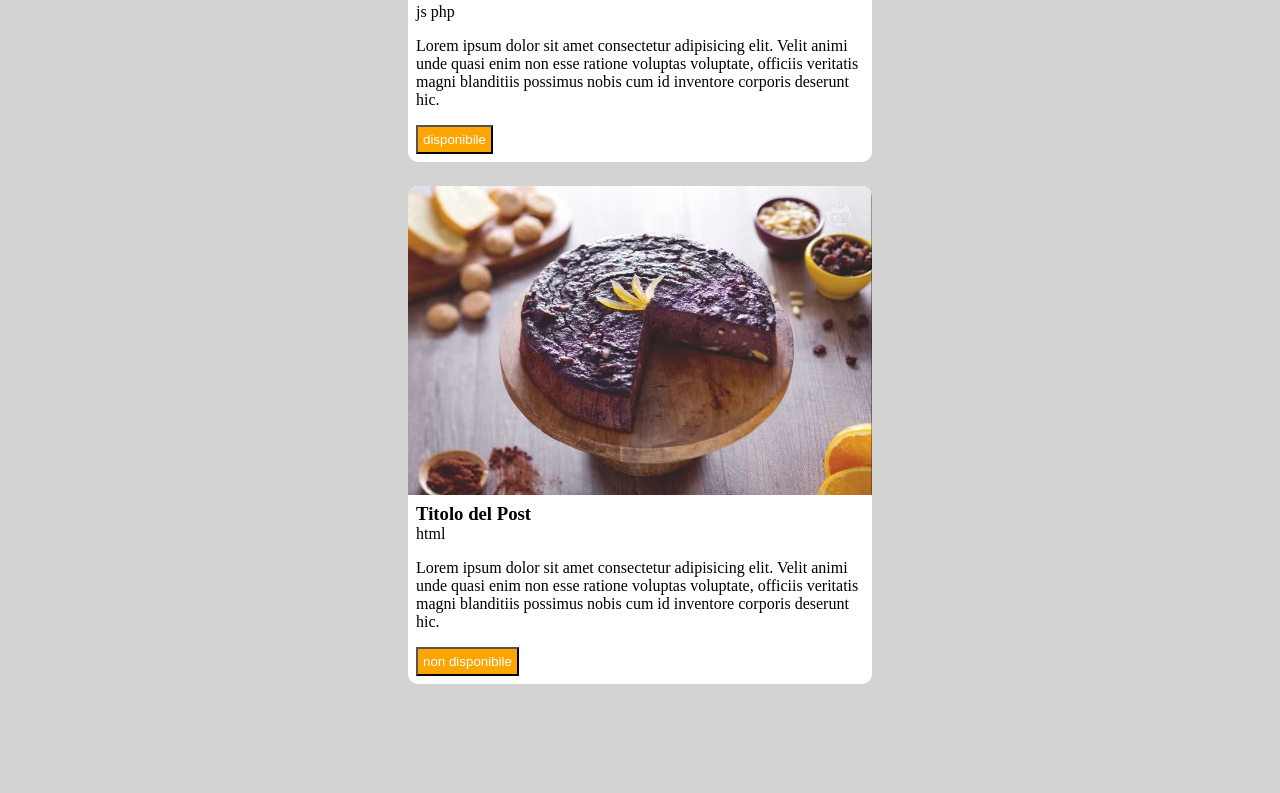
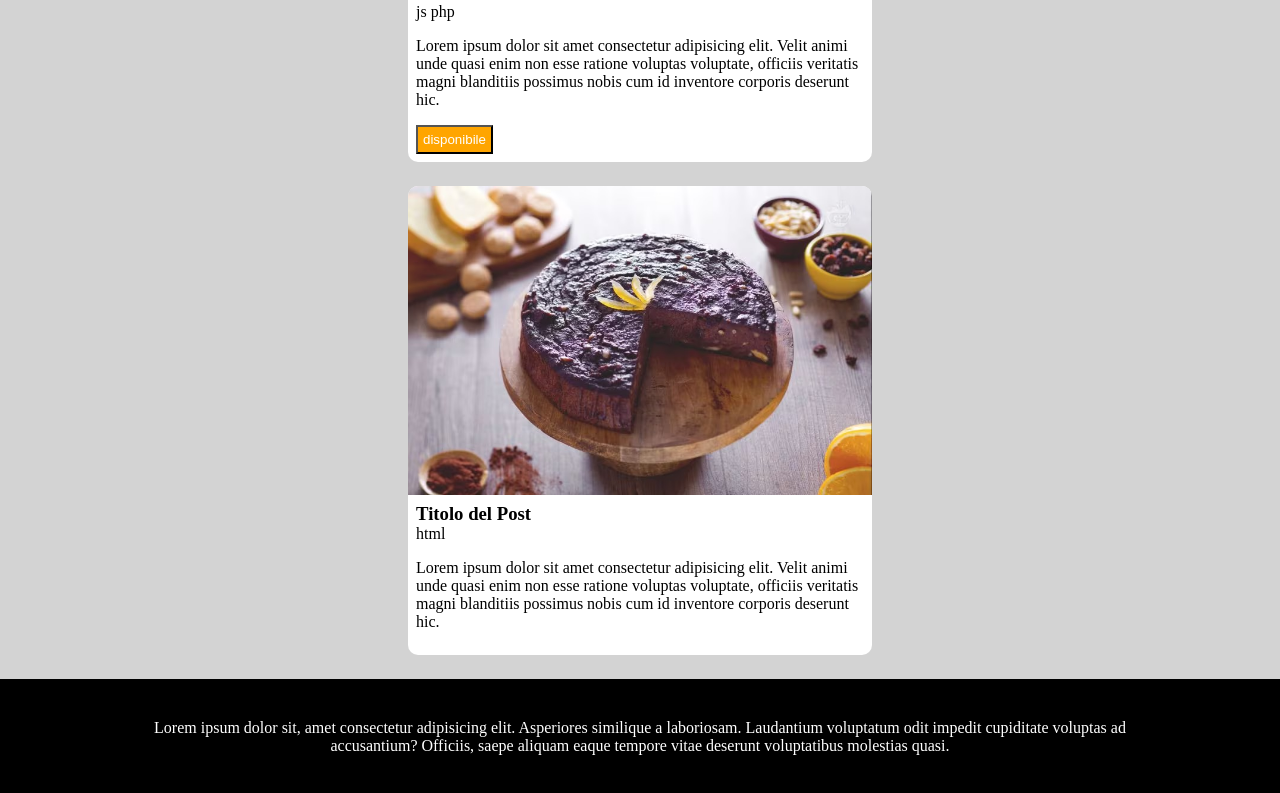
Before and after one commit to FrancescoTullio/react-props, a React (Vite) app in the folder React-Blog-Posts/: page / in a window 1280 px wide. Shown: the part 1522-2315 px from the top of the page. Before the commit the page ends 2230 px from the top, so only its background shows below. Built offline with nearby package versions, Linux system fonts and the light colour scheme.

Commit message:
feat: print bonus?

```diff
--- a/React-Blog-Posts/src/App.jsx
+++ b/React-Blog-Posts/src/App.jsx
@@ -1,5 +1,6 @@
 import AppHeader from "./component/AppHeader"
 import AppMain from "./component/AppMain"
+import AppFooter from "./component/AppFooter"
 
 function App() {
 
@@ -7,6 +8,7 @@ function App() {
     <>
       <AppHeader />
       <AppMain />
+      <AppFooter />
     </>
   )
 }
--- a/React-Blog-Posts/src/component/AppCard.jsx
+++ b/React-Blog-Posts/src/component/AppCard.jsx
@@ -23,7 +23,7 @@ const AppCard = (props) => {
                 <h3>{title}</h3>
                 {PrintTag(tags)}
                 <p>{content}</p>
-                <AppButton state={state} />
+                {state && <AppButton state={state} />}
             </div>
 
         </div>
--- /dev/null
+++ b/React-Blog-Posts/src/component/AppFooter.jsx
@@ -0,0 +1,13 @@
+import style from "./AppFooter.module.css"
+
+const AppFooter = () => {
+    return (
+        <footer>
+            <div className="container">
+                <p>Lorem ipsum dolor sit, amet consectetur adipisicing elit. Asperiores similique a laboriosam. Laudantium voluptatum odit impedit cupiditate voluptas ad accusantium? Officiis, saepe aliquam eaque tempore vitae deserunt voluptatibus molestias quasi.</p>
+            </div>
+        </footer>
+    )
+}
+
+export default AppFooter
--- /dev/null
+++ b/React-Blog-Posts/src/component/AppFooter.module.css
@@ -0,0 +1,6 @@
+footer {
+    background-color: black;
+    color: white;
+    text-align: center;
+    padding: 1.5rem 0;
+}
```
Also changed, not shown: React-Blog-Posts/src/component/AppMain.jsx (+11 -0 lines), React-Blog-Posts/src/data/datatag.jsx (added, +13 -0 lines).
